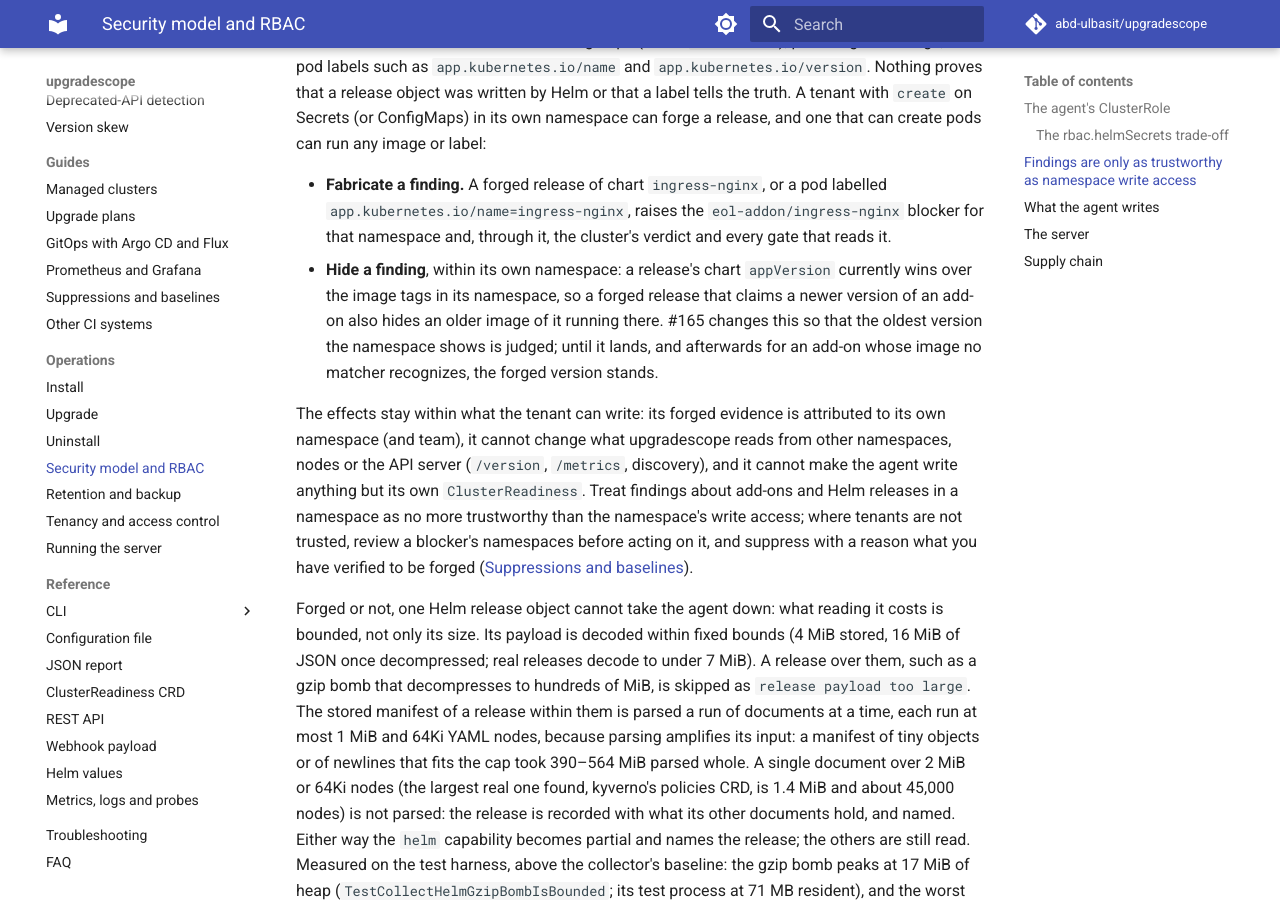
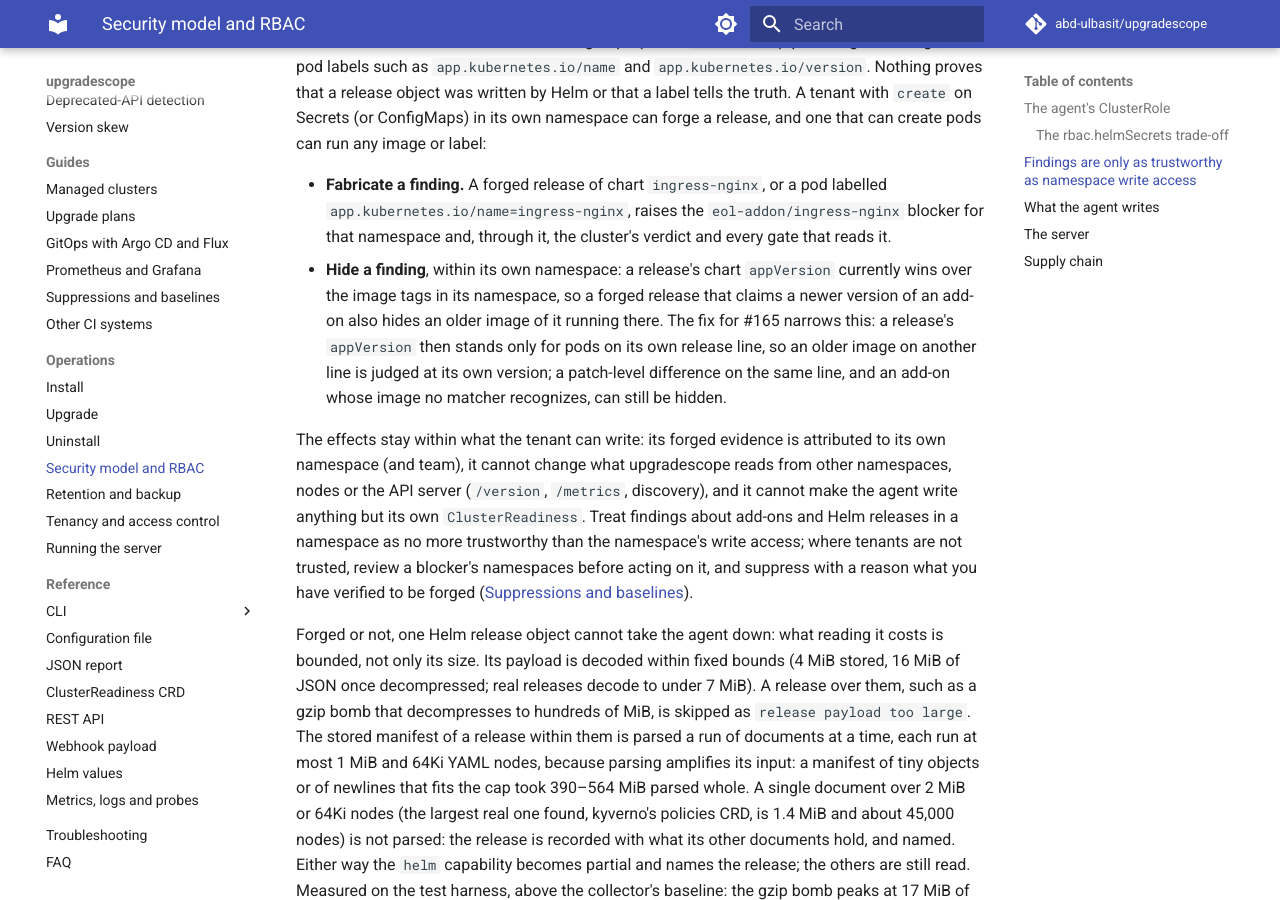
Before and after one commit to abd-ulbasit/upgradescope, an MkDocs documentation site: the page built from docs/operations/security-model-and-rbac.md, in a window 1280 px wide and 900 px high, scrolled down 2160 px. Built offline with MkDocs 1.6.1 and Material for MkDocs 9.7.7, drawn with Linux system fonts in a browser that asks for light colours; comment, search, counter and statistics services are not loaded.

Commit message:
docs: describe what the #165 fix changes as it was merged
The fix for #165 (merged to main as #170) does not judge conflicting
evidence at its oldest: a release's appVersion stands only for pods on
its own release line, so an older image on another line is its own
instance. The trust-model text now says that, still as a change this
branch does not contain.

Refs #165

Co-Authored-By: Claude Fable 5 <noreply@anthropic.com>

```diff
--- a/docs/operations/security-model-and-rbac.md
+++ b/docs/operations/security-model-and-rbac.md
@@ -70,10 +70,11 @@ image or label:
 - **Hide a finding**, within its own namespace: a release's chart
   `appVersion` currently wins over the image tags in its namespace, so a
   forged release that claims a newer version of an add-on also hides an
-  older image of it running there. #165 changes this so that the oldest
-  version the namespace shows is judged; until it lands, and afterwards
-  for an add-on whose image no matcher recognizes, the forged version
-  stands.
+  older image of it running there. The fix for #165 narrows this: a
+  release's `appVersion` then stands only for pods on its own release
+  line, so an older image on another line is judged at its own version;
+  a patch-level difference on the same line, and an add-on whose image
+  no matcher recognizes, can still be hidden.
 
 The effects stay within what the tenant can write: its forged evidence is
 attributed to its own namespace (and team), it cannot change what
```
Also changed, not shown: docs/concepts/addon-registry.md (+5 -2 lines).
